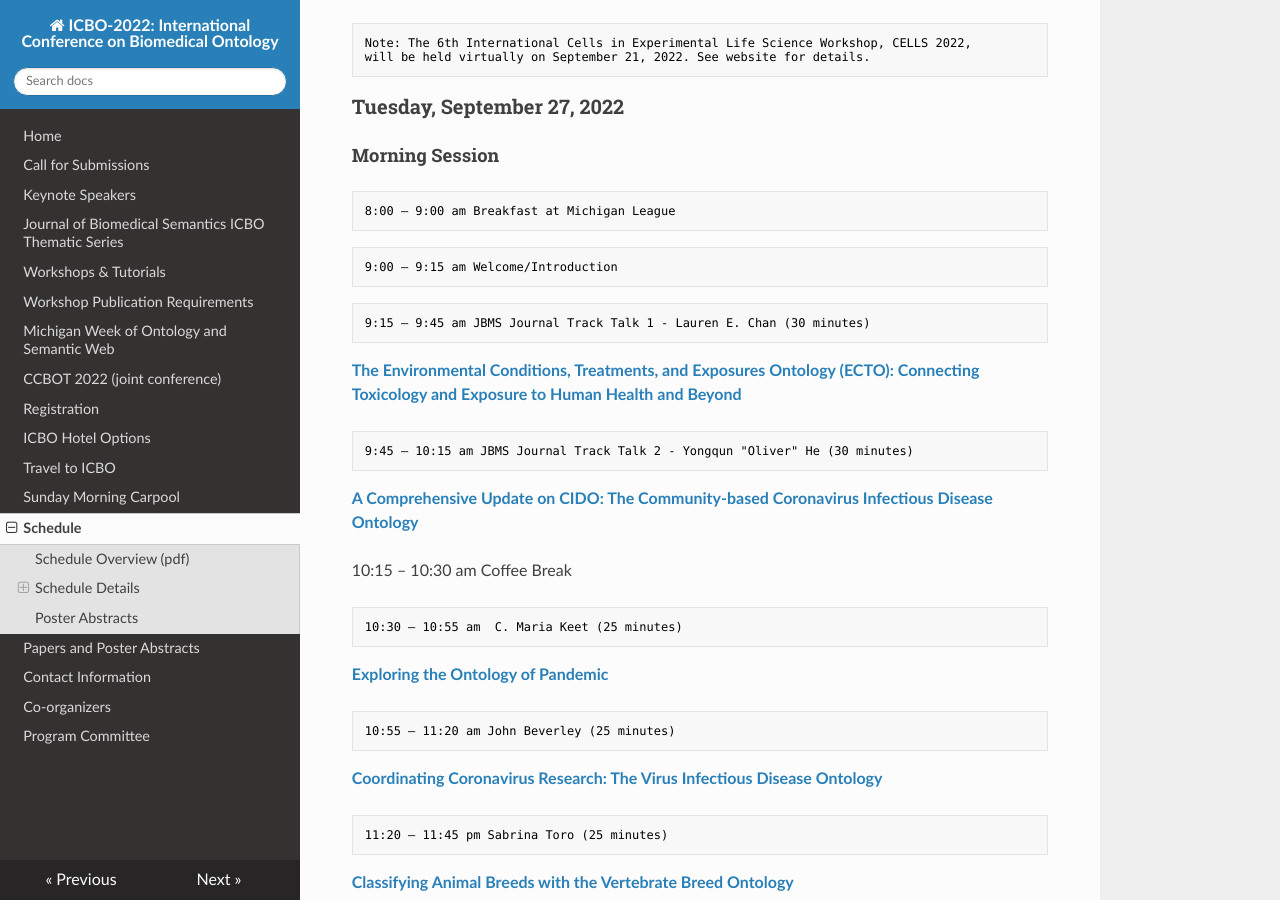
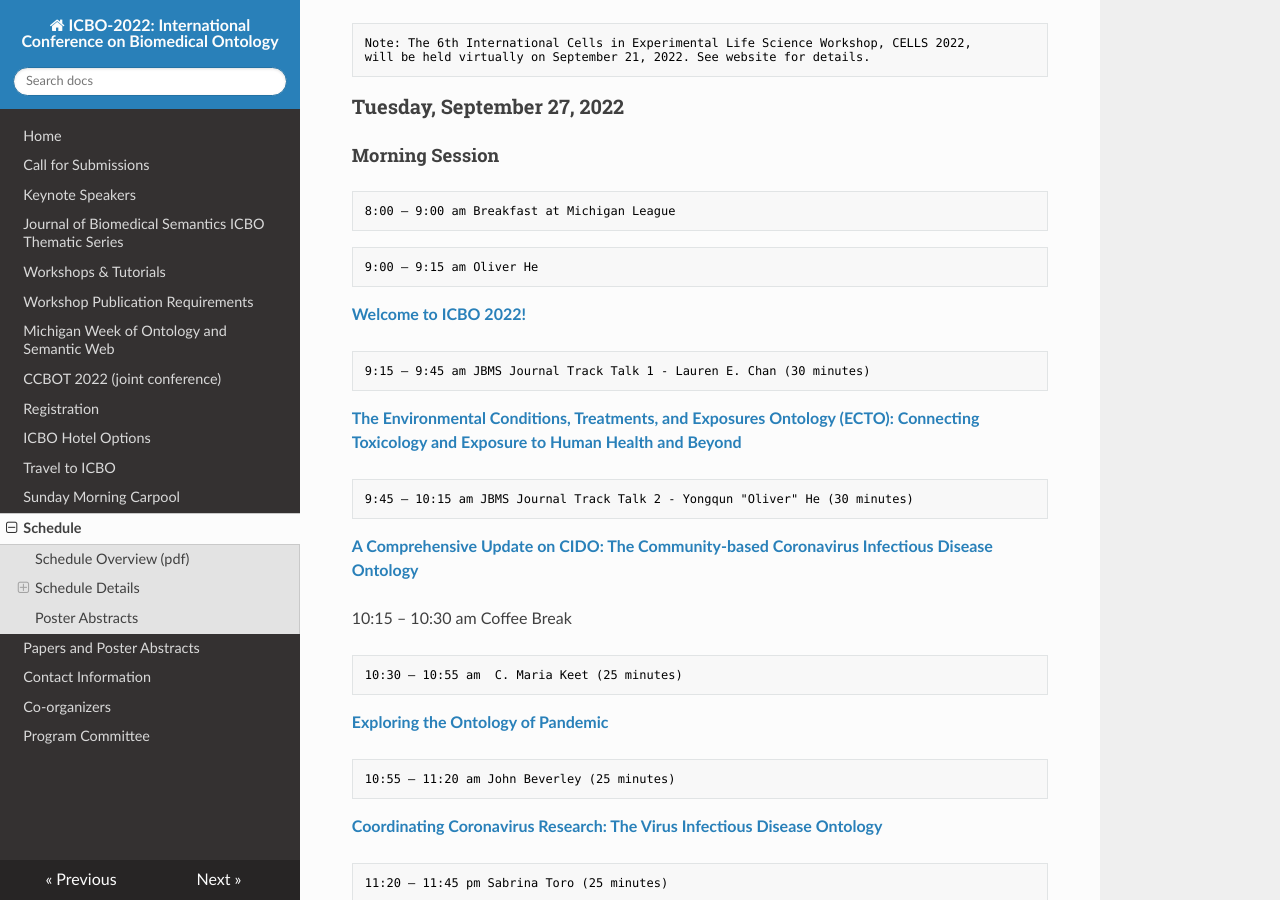
Before and after one commit to johnbeve/BFO-Organization, an MkDocs documentation site: the page built from docs/icbo-schedule.md, in a window 1280 px wide and 900 px high, scrolled down 1981 px. Built offline with MkDocs 1.6.1, drawn with Linux system fonts in a browser that asks for light colours; nearby versions of some CDN libraries.

Commit message:
update schedule

````diff
--- a/docs/icbo-schedule.md
+++ b/docs/icbo-schedule.md
@@ -67,8 +67,10 @@ will be held virtually on September 21, 2022. See website for details.
 8:00 – 9:00 am Breakfast at Michigan League
 ```
 ```txt
-9:00 – 9:15 am Welcome/Introduction
+9:00 – 9:15 am Oliver He
 ```
+**[Welcome to ICBO 2022!](papers/ICBO_2022_opening.pdf)**
+
 ```txt
 9:15 – 9:45 am JBMS Journal Track Talk 1 - Lauren E. Chan (30 minutes)
 ```
````
Also changed, not shown: 1 other file.
